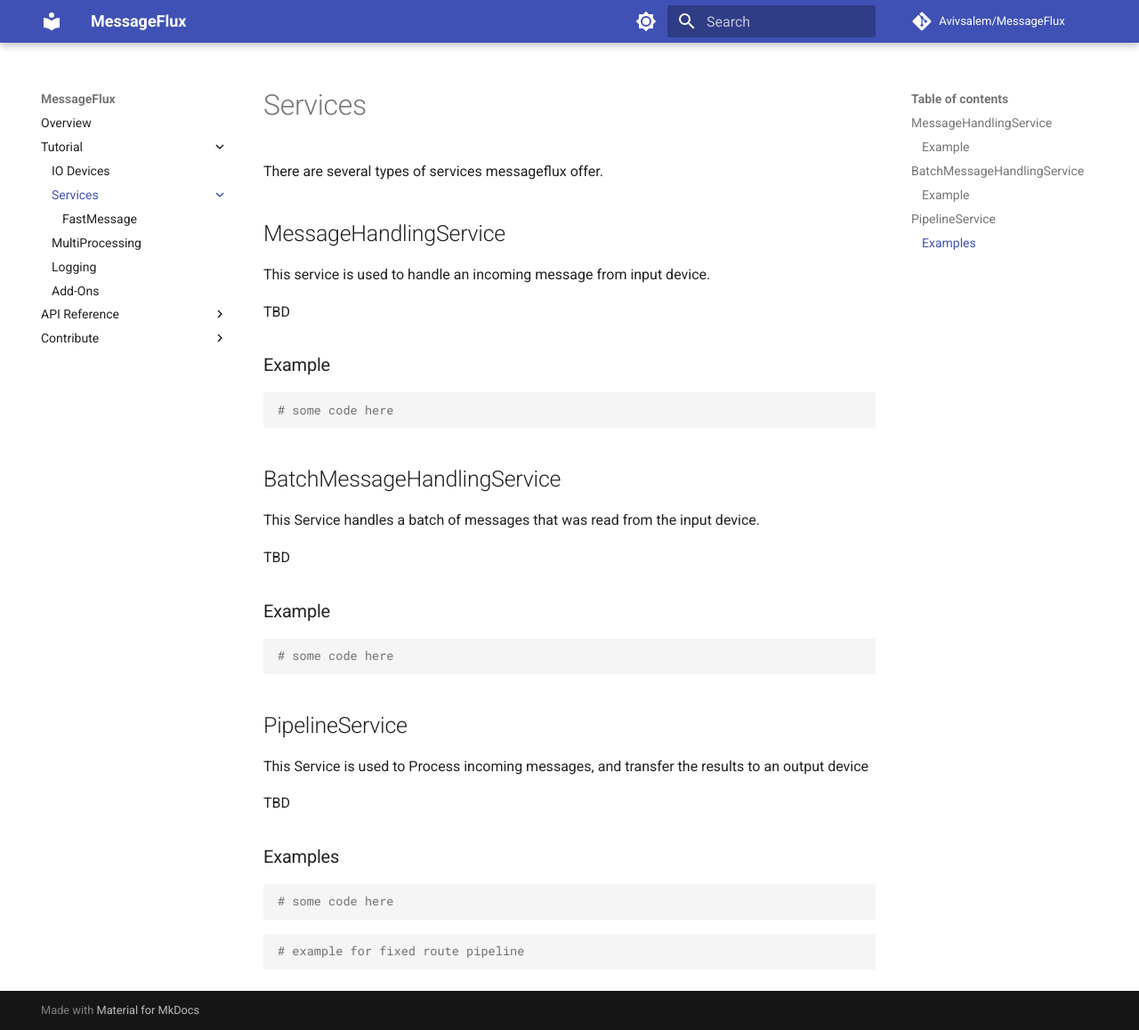
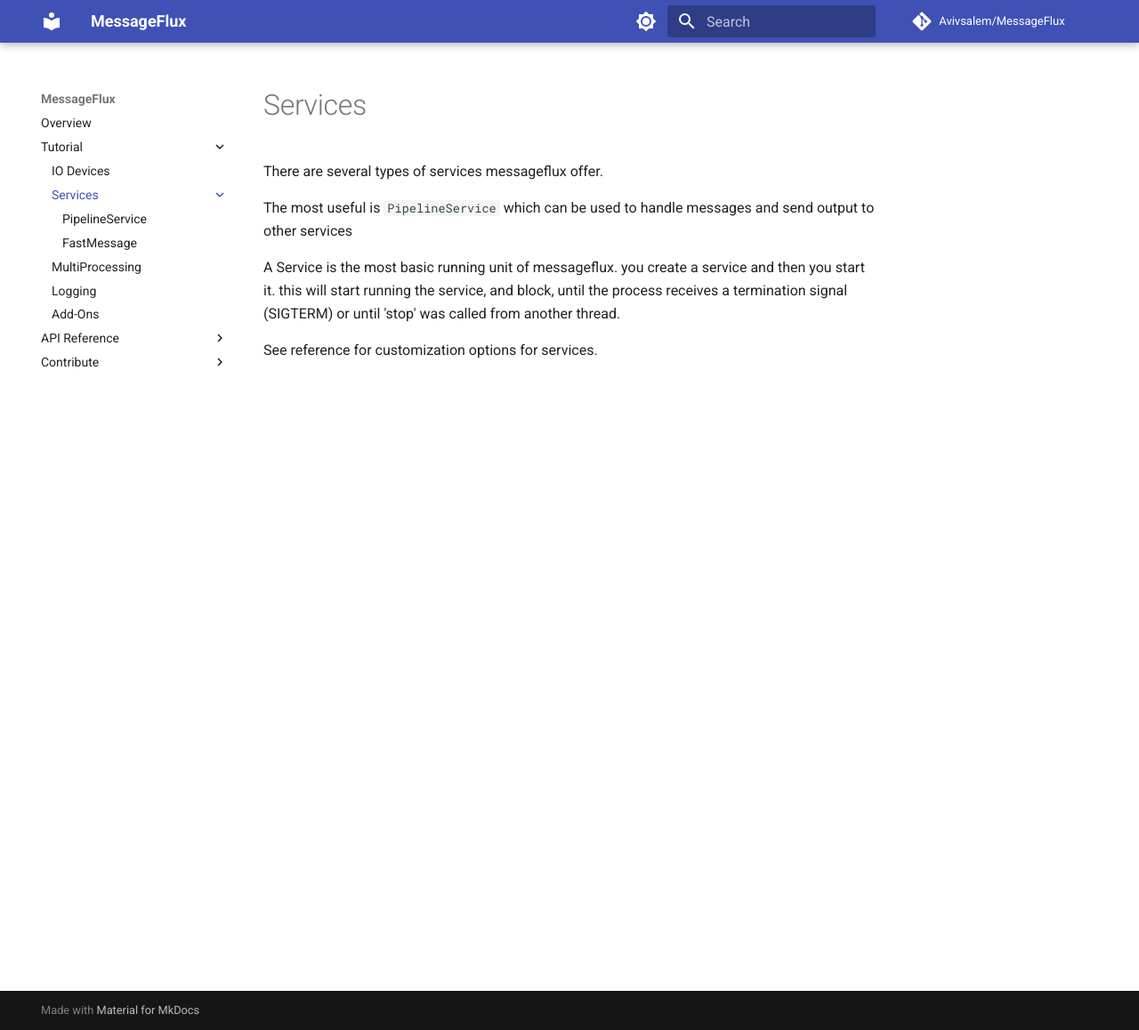
Before and after one commit to Avivsalem/MessageFlux, an MkDocs documentation site: the page built from docs/tutorial/services/overview.md, in a window 1280 px wide and 1158 px high. Shown: the whole window at 89% size. Built offline with MkDocs 1.6.1 and Material for MkDocs 9.7.7, drawn with Linux system fonts in a browser that asks for light colours; comment, search, counter and statistics services are not loaded.

Commit message:
some small refactor and doc

````diff
--- a/docs/tutorial/services/overview.md
+++ b/docs/tutorial/services/overview.md
@@ -2,42 +2,10 @@
 
 There are several types of services messageflux offer.
 
-## MessageHandlingService
+The most useful is ```PipelineService``` which can be used to handle messages and send output to other services
 
-This service is used to handle an incoming message from input device.
+A Service is the most basic running unit of messageflux. you create a service and then you start it.
+this will start running the service, and block, until the process receives a termination signal (SIGTERM)
+or until 'stop' was called from another thread.
 
-TBD
-
-### Example
-
-```python
-# some code here
-```
-
-## BatchMessageHandlingService
-
-This Service handles a batch of messages that was read from the input device.
-
-TBD
-
-### Example
-
-```python
-# some code here
-```
-
-## PipelineService
-
-This Service is used to Process incoming messages, and transfer the results to an output device
-
-TBD
-
-### Examples
-
-```python
-# some code here
-```
-
-```python
-# example for fixed route pipeline
-```
+See reference for customization options for services.
````
Also changed, not shown: docs/tutorial/fastmessage.md (deleted, +0 -119 lines), docs/tutorial/services/SUMMARY.md (+1 -0 lines), docs/tutorial/services/pipline_service.md (added, +95 -0 lines), 2 other files.
